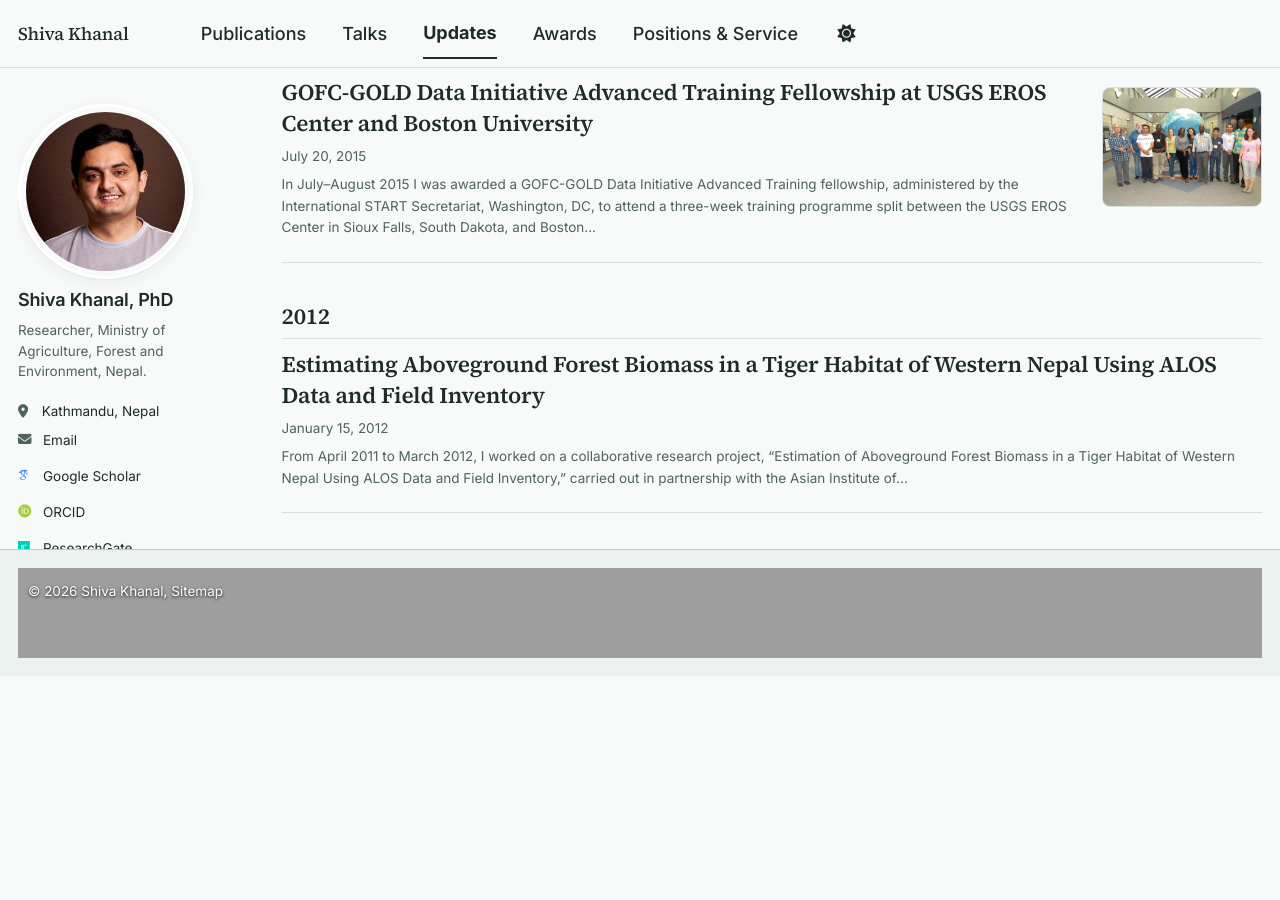
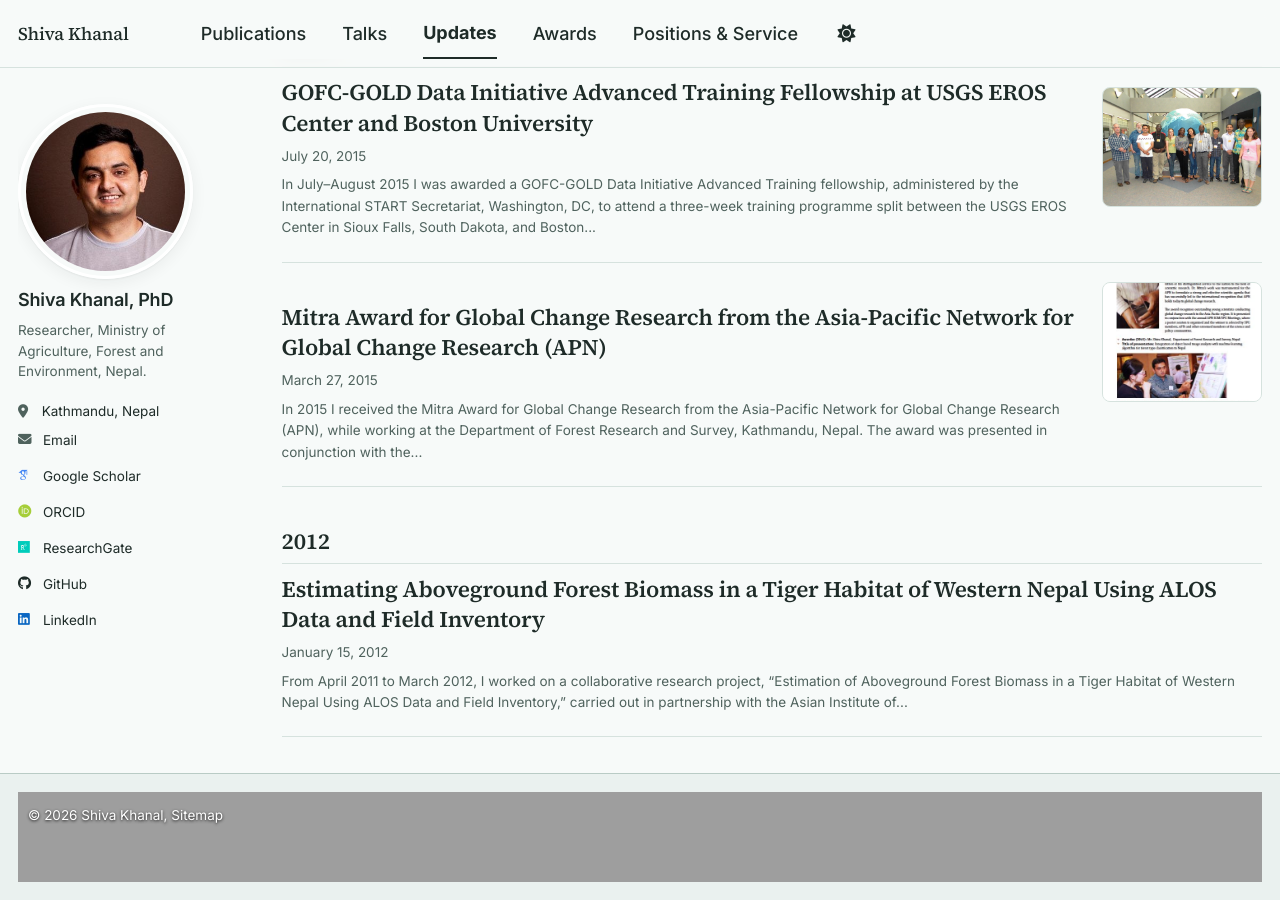
Before and after one commit to shivakhanal/shivakhanal.github.io, a Jekyll site: the page built from _pages/year-archive.html, in a window 1280 px wide and 900 px high, scrolled down 2380 px. Built offline with Jekyll 4.4.1, drawn with Linux system fonts in a browser that asks for light colours; some web fonts are replaced; a script that is not in the unit is left out; before the commit the page ends 3056 px from its top, so only the background shows below that.

Commit message:
Mitra award link

```diff
--- a/_data/awards.yml
+++ b/_data/awards.yml
@@ -18,7 +18,7 @@
 - title: "Mitra Award on Global Change Research"
   organization: "Asia-Pacific Network for Global Change Research (APN)"
   year: 2015
-  description: 'Awarded while at the Department of Forest Research and Survey, Kathmandu, Nepal, for <a href="https://www.apn-gcr.org/wp-content/uploads/2020/09/20IGM-NS06-Khanal.pdf">"Integration of object-based image analysis with machine learning algorithm for forest type classification in Nepal"</a>'
+  description: 'Awarded while at the Department of Forest Research and Survey, Kathmandu, Nepal, for <a href="https://www.apn-gcr.org/wp-content/uploads/2020/09/20IGM-NS06-Khanal.pdf">"Integration of object-based image analysis with machine learning algorithm for forest type classification in Nepal"</a>. <a href="/activities/mitra-award-global-change-research/">Read more about the award</a>'
 - title: "GOFC-GOLD Data Initiative Advanced Training Fellowship"
   organization: "International START Secretariat, Washington, DC, USA"
   year: 2015
--- /dev/null
+++ b/_posts/2015-03-27-mitra-award-global-change-research.md
@@ -0,0 +1,25 @@
+---
+title: "Mitra Award for Global Change Research from the Asia-Pacific Network for Global Change Research (APN)"
+date: 2015-03-27
+categories: activities
+tags: [APN, Mitra-Award, global-change, remote-sensing, OBIA, machine-learning, forest-type-mapping, Nepal]
+---
+
+In 2015 I received the **Mitra Award for Global Change Research** from the [Asia-Pacific Network for Global Change Research (APN)](https://www.apn-gcr.org/), while working at the Department of Forest Research and Survey, Kathmandu, Nepal. The award was presented in conjunction with the 20th APN Intergovernmental Meeting and Scientific Planning Group (IGM/SPG) Meeting, hosted by the Government of Nepal in Kathmandu from 25 to 27 March 2015, where I presented my work on [*Integration of object-based image analysis with machine learning algorithm for forest type classification in Nepal*](https://www.apn-gcr.org/wp-content/uploads/2020/09/20IGM-NS06-Khanal.pdf).
+
+<!-- Copy the image of the report page into /images/ as mitra-award-2015.jpg (or change the filename below). -->
+![Mitra Award feature in the APN Annual Report 2014–2015](/images/mitra-award-2015.jpg){: width="600"}
+
+*The Mitra Award feature in the APN Annual Report 2014–2015 (p. 59).*
+
+## About the award
+
+The Mitra Award was established by APN in 2010 in memory of Dr. Ashesh Proshad Mitra, who served as APN's Scientific Planning Group Member for India from 1996 to 2007. It recognises outstanding young scientists conducting global change research in the Asia-Pacific region, and is presented in conjunction with the annual APN IGM/SPG Meetings.
+
+## Looking back
+
+Writing for the APN annual report at the time, I noted that "APN provided a great opportunity for me to present my research studies to global change researchers" and that the award had "further motivated me to continue research activities in the field of global environment change." A few months later I was selected for the [GOFC-GOLD Data Initiative Advanced Training](/activities/gofc-gold-data-initiative-training/) organised by START, and I have since continued to work with APN as a [member of its Capacity Development Committee](https://www.apn-gcr.org/person/shiva-khanal/).
+
+## Source
+
+Asia-Pacific Network for Global Change Research (2015). *Annual Report 2014–2015*, p. 59. APN Secretariat, Kobe, Japan. ISSN 2185-7628. [PDF](https://www.apn-gcr.org/wp-content/uploads/2020/09/2c4e73d6217f3cb447b89201981714f5.pdf)
```
Also changed, not shown: images/mitra-award-2015.JPG (added).
